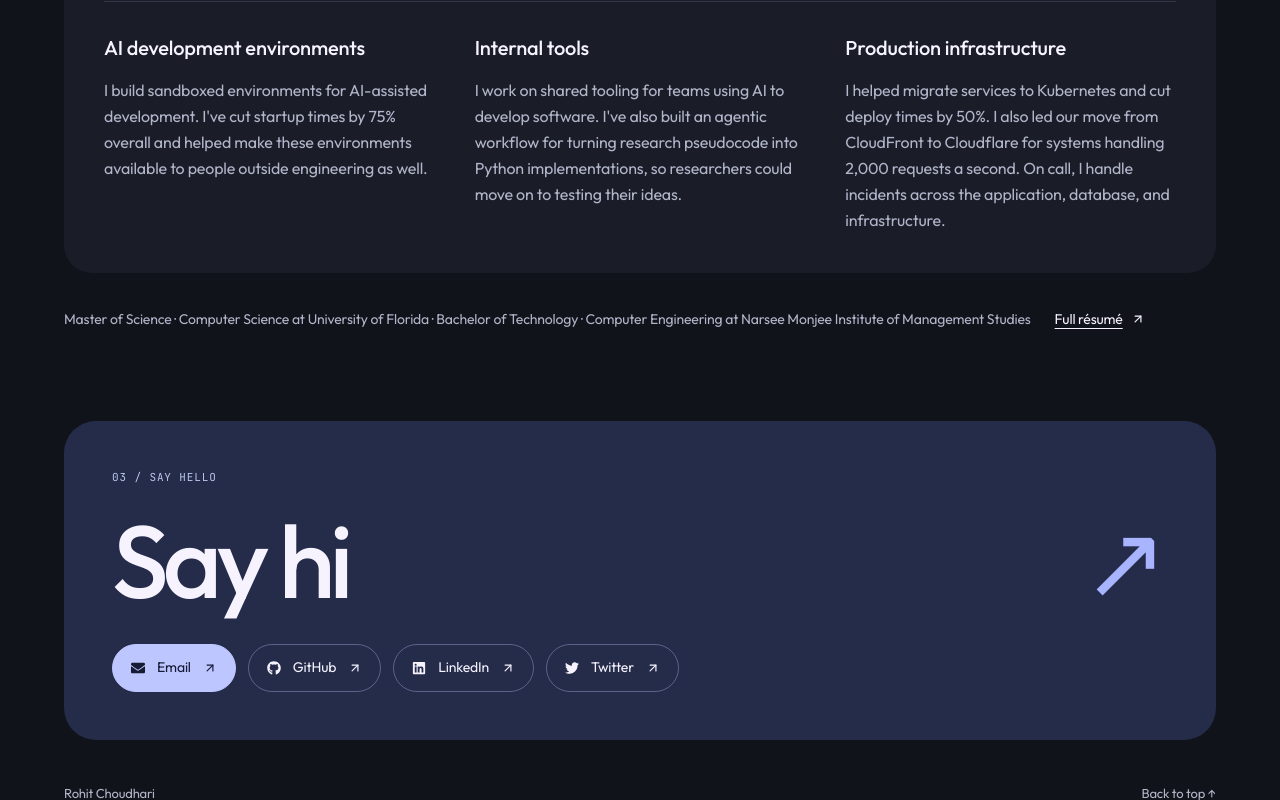
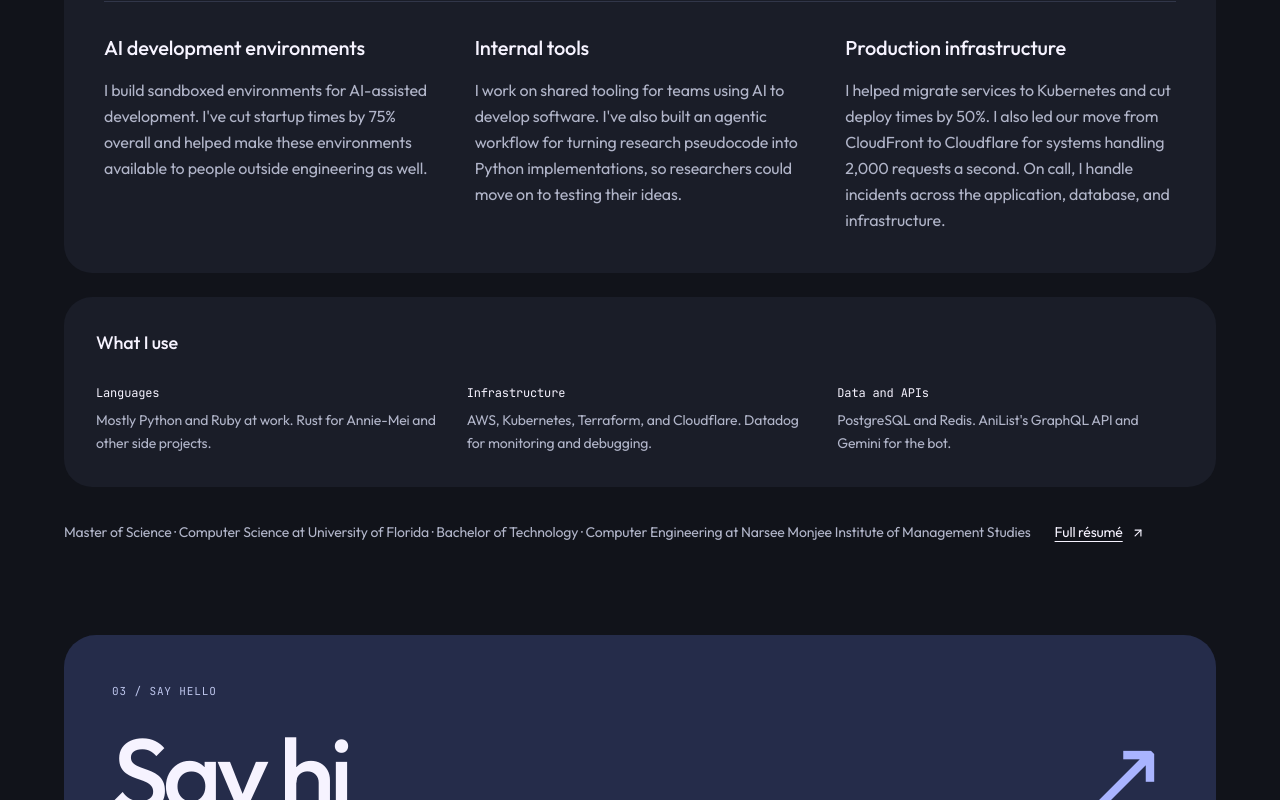
Before and after one commit to InfernapeXavier/InfernapeXavier.github.io, a Next.js app: page / in a window 1280 px wide. Shown: the part 1934-2734 px from the top of the page. Built offline with nearby package versions, Linux system fonts and the light colour scheme.

Commit message:
feat(home): restore compact skills panel
Amp-Thread-ID: https://ampcode.com/threads/T-01a14c07-da29-7310-b8ab-fd409417c6c2
Co-authored-by: Amp <amp@ampcode.com>

```diff
--- a/src/app/page.tsx
+++ b/src/app/page.tsx
@@ -3,6 +3,7 @@ import { FiArrowDown, FiArrowUpRight, FiDatabase } from "react-icons/fi";
 import AnimateOnScroll from "@/components/AnimateOnScroll";
 import Experience from "@/components/Experience";
 import FeaturedProject from "@/components/FeaturedProject";
+import Skills from "@/components/Skills";
 import { education } from "@/data/education";
 import { projects } from "@/data/projects";
 import styles from "./home.module.css";
@@ -138,6 +139,9 @@ export default function Home() {
             </div>
           </div>
           <Experience />
+          <div className="mt-6">
+            <Skills />
+          </div>
           <div className="mt-6 flex flex-wrap items-baseline gap-x-6 gap-y-2 text-sm leading-relaxed text-theme-subtle">
             <p>
               {education.map((qualification, index) => (
--- /dev/null
+++ b/src/components/Skills.tsx
@@ -0,0 +1,37 @@
+const skillCategories = [
+  {
+    name: "Languages",
+    description:
+      "Mostly Python and Ruby at work. Rust for Annie-Mei and other side projects.",
+  },
+  {
+    name: "Infrastructure",
+    description:
+      "AWS, Kubernetes, Terraform, and Cloudflare. Datadog for monitoring and debugging.",
+  },
+  {
+    name: "Data and APIs",
+    description:
+      "PostgreSQL and Redis. AniList's GraphQL API and Gemini for the bot.",
+  },
+];
+
+export default function Skills() {
+  return (
+    <div className="rounded-[28px] bg-theme-surface p-6 md:p-8">
+      <h3 className="text-lg font-medium text-theme-text mb-7">What I use</h3>
+      <dl className="grid gap-6 md:grid-cols-3">
+        {skillCategories.map((category) => (
+          <div key={category.name}>
+            <dt className="text-xs font-mono text-theme-text mb-2">
+              {category.name}
+            </dt>
+            <dd className="text-sm leading-relaxed text-theme-subtle">
+              {category.description}
+            </dd>
+          </div>
+        ))}
+      </dl>
+    </div>
+  );
+}
```
